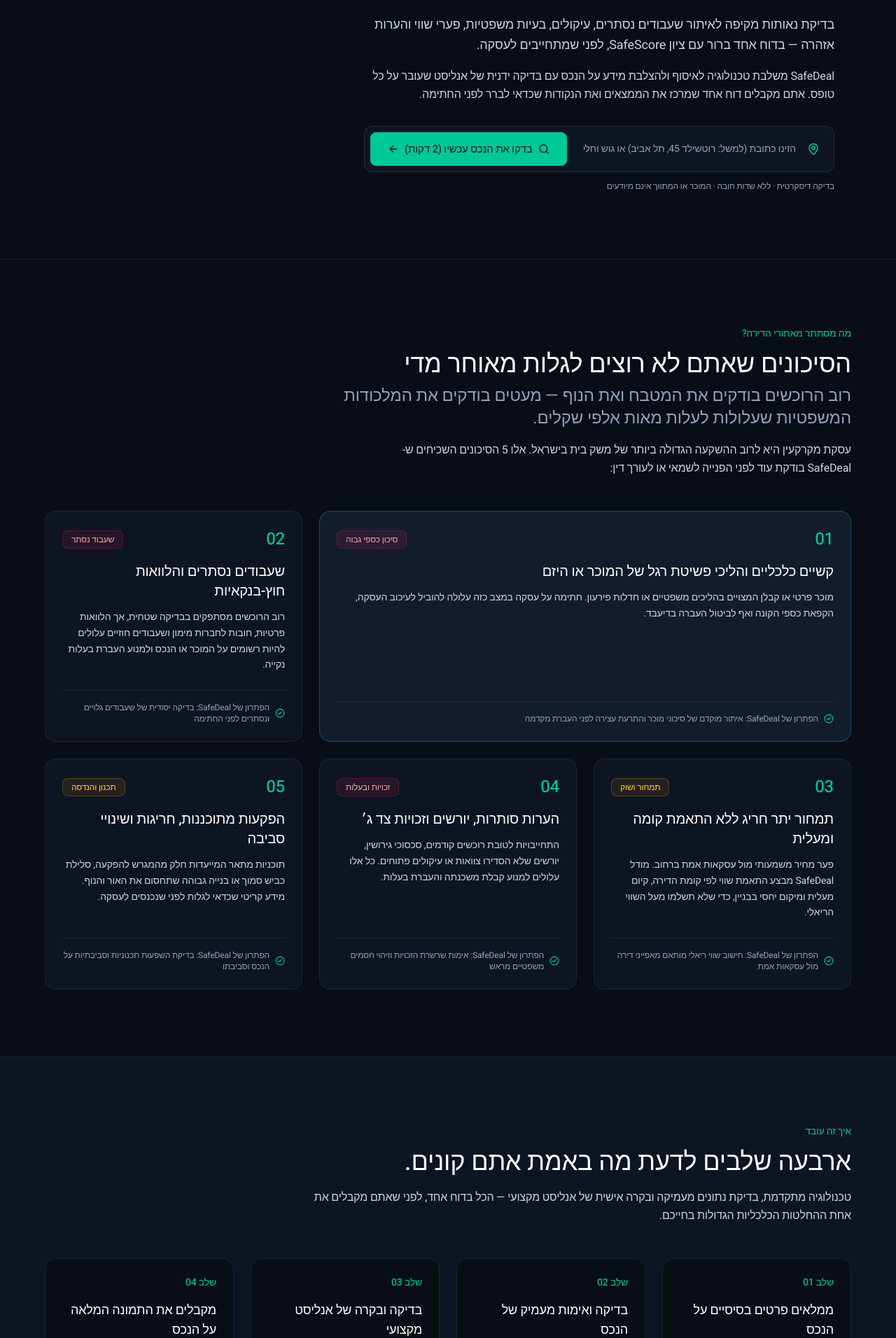
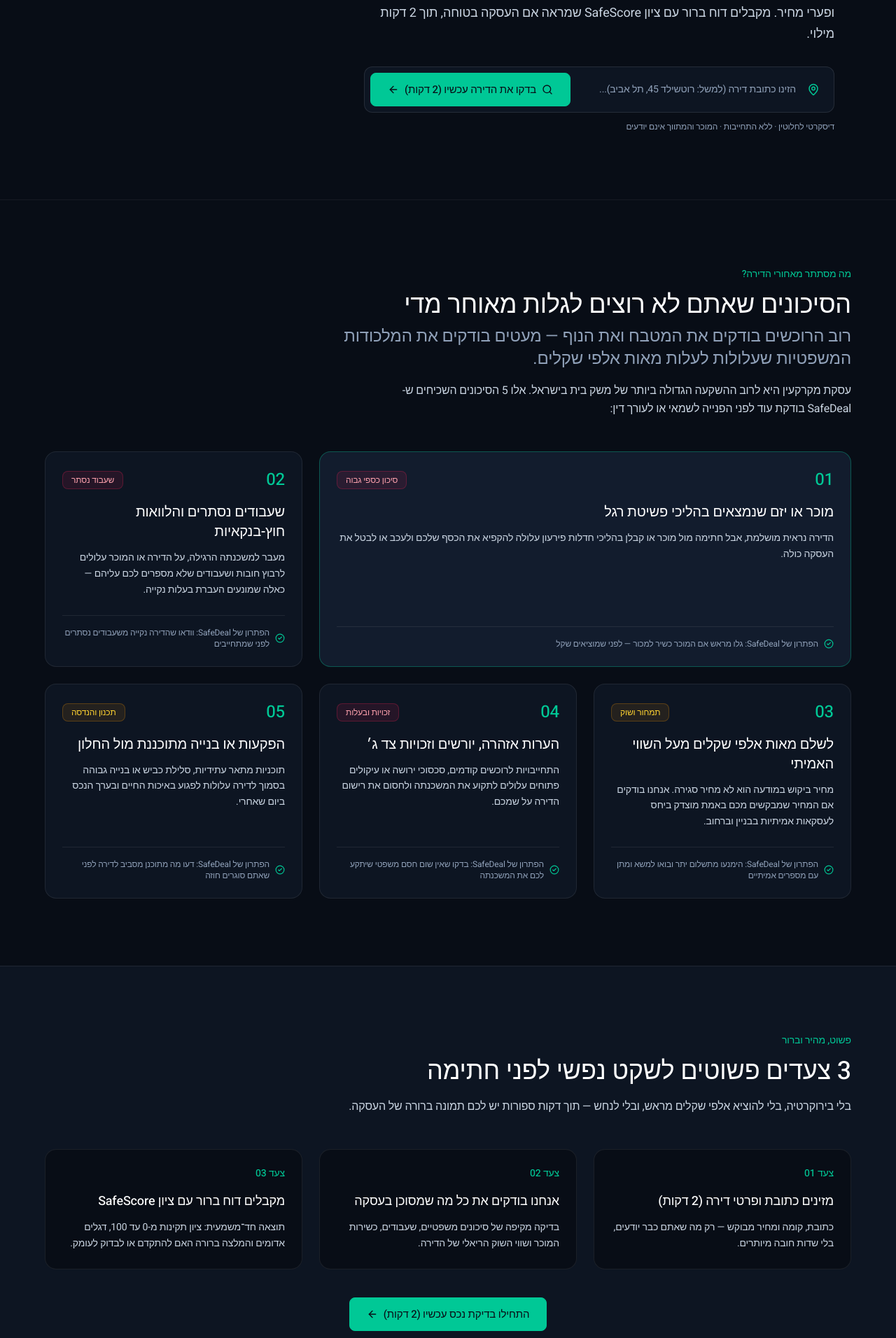
Before and after one commit to ofek-ok/safedeal, a Next.js app in the folder frontend/: page / in a window 1280 px wide. Shown: the part 388-2300 px from the top of the page at 70% size. Built offline with nearby package versions, Linux system fonts and the light colour scheme; a web font is replaced by a local one.

Commit message:
feat(frontend): conversion-focused sales landing page without revealing internals

```diff
--- a/frontend/src/app/page.tsx
+++ b/frontend/src/app/page.tsx
@@ -22,41 +22,41 @@ const CRITICAL_TRAPS = [
   {
     num: "01",
     tag: "סיכון כספי גבוה",
-    title: "קשיים כלכליים והליכי פשיטת רגל של המוכר או היזם",
-    desc: "מוכר פרטי או קבלן המצויים בהליכים משפטיים או חדלות פירעון. חתימה על עסקה במצב כזה עלולה להוביל לעיכוב העסקה, הקפאת כספי הקונה ואף לביטול העברה בדיעבד.",
-    solution: "איתור מוקדם של סיכוני מוכר והתרעת עצירה לפני העברת מקדמה",
+    title: "מוכר או יזם שנמצאים בהליכי פשיטת רגל",
+    desc: "הדירה נראית מושלמת, אבל חתימה מול מוכר או קבלן בהליכי חדלות פירעון עלולה להקפיא את הכסף שלכם ולעכב או לבטל את העסקה כולה.",
+    solution: "גלו מראש אם המוכר כשיר למכור — לפני שמוציאים שקל",
     severity: "high",
   },
   {
     num: "02",
     tag: "שעבוד נסתר",
     title: "שעבודים נסתרים והלוואות חוץ-בנקאיות",
-    desc: "רוב הרוכשים מסתפקים בבדיקה שטחית, אך הלוואות פרטיות, חובות לחברות מימון ושעבודים חוזיים עלולים להיות רשומים על המוכר או הנכס ולמנוע העברת בעלות נקייה.",
-    solution: "בדיקה יסודית של שעבודים גלויים ונסתרים לפני החתימה",
+    desc: "מעבר למשכנתה הרגילה, על הדירה או המוכר עלולים לרבוץ חובות ושעבודים שלא מספרים לכם עליהם — כאלה שמונעים העברת בעלות נקייה.",
+    solution: "וודאו שהדירה נקייה משעבודים נסתרים לפני שמתחייבים",
     severity: "high",
   },
   {
     num: "03",
     tag: "תמחור ושוק",
-    title: "תמחור יתר חריג ללא התאמת קומה ומעלית",
-    desc: "פער מחיר משמעותי מול עסקאות אמת ברחוב. מודל SafeDeal מבצע התאמת שווי לפי קומת הדירה, קיום מעלית ומיקום יחסי בבניין, כדי שלא תשלמו מעל השווי הריאלי.",
-    solution: "חישוב שווי ריאלי מותאם מאפייני דירה מול עסקאות אמת",
+    title: "לשלם מאות אלפי שקלים מעל השווי האמיתי",
+    desc: "מחיר ביקוש במודעה הוא לא מחיר סגירה. אנחנו בודקים אם המחיר שמבקשים מכם באמת מוצדק ביחס לעסקאות אמיתיות בבניין וברחוב.",
+    solution: "הימנעו מתשלום יתר ובואו למשא ומתן עם מספרים אמיתיים",
     severity: "medium",
   },
   {
     num: "04",
     tag: "זכויות ובעלות",
-    title: "הערות סותרות, יורשים וזכויות צד ג׳",
-    desc: "התחייבויות לטובת רוכשים קודמים, סכסוכי גירושין, יורשים שלא הסדירו צוואות או עיקולים פתוחים. כל אלו עלולים למנוע קבלת משכנתה והעברת בעלות.",
-    solution: "אימות שרשרת הזכויות וזיהוי חסמים משפטיים מראש",
+    title: "הערות אזהרה, יורשים וזכויות צד ג׳",
+    desc: "התחייבויות לרוכשים קודמים, סכסוכי ירושה או עיקולים פתוחים עלולים לתקוע את המשכנתה ולחסום את רישום הדירה על שמכם.",
+    solution: "בדקו שאין שום חסם משפטי שיתקע לכם את המשכנתה",
     severity: "high",
   },
   {
     num: "05",
     tag: "תכנון והנדסה",
-    title: "הפקעות מתוכננות, חריגות ושינויי סביבה",
-    desc: "תוכניות מתאר המייעדות חלק מהמגרש להפקעה, סלילת כביש סמוך או בנייה גבוהה שתחסום את האור והנוף. מידע קריטי שכדאי לגלות לפני שנכנסים לעסקה.",
-    solution: "בדיקת השפעות תכנוניות וסביבתיות על הנכס וסביבתו",
+    title: "הפקעות או בנייה מתוכננת מול החלון",
+    desc: "תוכניות מתאר עתידיות, סלילת כביש או בנייה גבוהה בסמוך לדירה עלולות לפגוע באיכות החיים ובערך הנכס ביום שאחרי.",
+    solution: "דעו מה מתוכנן מסביב לדירה לפני שאתם סוגרים חוזה",
     severity: "medium",
   },
 ];
@@ -66,34 +66,34 @@ const CRITICAL_TRAPS = [
 ───────────────────────────────────────────────────────────── */
 const COMPARISON_ROWS = [
   {
-    feature: "מועד הבדיקה",
-    traditional: "מאוחר — לאחר משא ומתן, הסכמה על מחיר והתחייבות רגשית לדירה",
-    safedeal: "מוקדם — לפני שמוציאים תקציב על אנשי מקצוע ולפני שמתחייבים",
+    feature: "מתי מגלים בעיות?",
+    traditional: "מאוחר — אחרי שהתאהבתם בדירה, לחצתם יד והוצאתם כסף על אנשי מקצוע",
+    safedeal: "מוקדם — עוד לפני שמבזבזים אלפי שקלים על שמאי ועו״ד",
   },
   {
-    feature: "זמן עד לקבלת תוצאות",
-    traditional: "ימים עד שבועות (ממתינים להפקת מסמכים ולבדיקות שונות)",
-    safedeal: "מילוי טופס תוך כ-2–3 דקות והעברה ישירה לתיק אנליסט לאימות",
+    feature: "כמה זמן מחכים?",
+    traditional: "ימים עד שבועות של ריצות, טלפונים והמתנה",
+    safedeal: "2 דקות מילוי — ואתם בדרך לדוח ברור ומוכן",
   },
   {
-    feature: "זיהוי שעבודים וכשירות מוכר",
-    traditional: "לעתים קרובות נבדק רק סמוך לחתימה או מתפספס בדירות יד שנייה",
-    safedeal: "משולב כחלק מובנה ממודל הסיכונים עם התרעת עצירה מוקדמת",
+    feature: "הגנה מהפתעות נסתרות",
+    traditional: "בדיקה חלקית שלפעמים מפספסת שעבודים או בעיות רקע של המוכר",
+    safedeal: "כיסוי מקיף של כל הסיכונים הקריטיים בעסקה עם התרעות ברורות",
   },
   {
-    feature: "התאמת מחיר לפי קומה ומעלית",
-    traditional: "הסתמכות על הערכת מתווך או מודעות יד2 (מחירי ביקוש)",
-    safedeal: "חישוב לפי עסקאות אמת בסביבה + התאמת קומה ומיקום יחסי",
+    feature: "בדיקת מחיר הוגן",
+    traditional: "ניחושים לפי מודעות יד2 והערכה של מתווך",
+    safedeal: "תמונת שווי אמיתית שמחזקת אתכם במשא ומתן",
   },
   {
-    feature: "מדד סיכון מספרי",
-    traditional: "אין ציון — ערימת מסמכים וחוות דעת מלל מבוזרות",
-    safedeal: "ציון SafeScore מ-0 עד 100 עם מפת סיכונים מובנית",
+    feature: "שורה תחתונה ברורה",
+    traditional: "ערימת מסמכים מבלבלת בלי ציון ובלי המלצה חד־משמעית",
+    safedeal: "ציון SafeScore מ-0 עד 100 שמראה מיד אם העסקה בטוחה",
   },
   {
-    feature: "עלות הבדיקה",
-    traditional: "אלפי שקלים (עו״ד, שמאי מקרקעין ובדק בית) עוד לפני שיודעים אם העסקה תקינה",
-    safedeal: "סינון מוקדם בעלות נגישה לפני השקעה בבעלי מקצוע",
+    feature: "עלות",
+    traditional: "אלפי שקלים על עו״ד ושמאי עוד לפני שיודעים אם כדאי להתקדם",
+    safedeal: "בדיקה נגישה שחוסכת טעויות של מאות אלפי שקלים",
   },
 ];
 
@@ -102,24 +102,20 @@ const COMPARISON_ROWS = [
 ───────────────────────────────────────────────────────────── */
 const FAQS = [
   {
-    q: "האם דוח SafeDeal מחליף עורך דין או שמאי מקרקעין?",
-    a: "לא. SafeDeal הוא כלי סינון מוקדם (Early Pre-screening) שנועד לסייע לכם ולעורך הדין שלכם. במקום לגלות דגלים אדומים ברגע האחרון כשהשקעתם כבר אלפי שקלים על שמאי ומהנדס, SafeDeal מרכזת את הממצאים הראשוניים כבר בשלב ההתעניינות ומספקת לעורך הדין מפת סיכונים ממוקדת.",
+    q: "יש לי כבר עורך דין — למה לי לבדוק גם ב-SafeDeal?",
+    a: "עורך הדין נכנס בדרך כלל רק בשלב החוזה, אחרי שכבר התחייבתם רגשית והוצאתם כסף. SafeDeal נותנת לכם תמונת מצב מוקדמת וציון ברור עוד בשלב ההתלבטות — כדי שתדעו אם בכלל שווה להתקדם, ותגיעו לעו״ד עם כל הדגלים האדומים כבר על השולחן.",
   },
   {
-    q: "האם המוכר או המתווך יודעים שביצעתי בדיקה על הנכס?",
-    a: "לא. הבדיקה דיסקרטית לחלוטין ואינה כוללת פנייה למוכר, ליזם או לגורם תיווך.",
+    q: "האם המוכר או המתווך יודעים שבדקתי את הדירה?",
+    a: "לא. הבדיקה דיסקרטית לחלוטין. המוכר, היזם והמתווך אינם מקבלים שום הודעה ואינם יודעים שביצעתם בדיקה.",
   },
   {
-    q: "מה קורה אם אין לי את מספר הגוש והחלקה או את קומת הדירה?",
-    a: "המערכת מאתרת את פרטי הנכס המלאים ישירות מהכתובת שהזנתם. בנוסף, נתון חסר אינו מוריד ציון ואינו מייצר התרעת שווא — הניתוח מותאם למידע הזמין.",
+    q: "אין לי את כל הפרטים על הדירה — אפשר בכל זאת לבדוק?",
+    a: "בוודאי. מספיק להזין כתובת בסיסית. אין שדות חובה מסובכים, וכל נתון שחסר מושלם אוטומטית או מותאם כדי שתקבלו תשובה ברורה.",
   },
   {
-    q: "מה בודקים לגבי המוכר או היזם ומדוע זה קריטי?",
-    a: "הבדיקה בוחנת האם המוכר או היזם מצויים בקשיים משפטיים, שעבודים חריגים או הליכי פשיטת רגל פעילים. חתימה עם מוכר במצב כזה ללא הגנות מתאימות עלולה להוביל לאובדן המקדמה ולביטול העסקה.",
-  },
-  {
-    q: "כמה זמן לוקח לקבל את הדוח המלא?",
-    a: "מילוי הטופס אורך כ-2–3 דקות. הנתונים נקשרים לתיק נאותות במערכת האנליסטים, והבדיקה המלאה ובקרת האנליסט מתבצעות ברציפות להפקת הדוח.",
+    q: "מתי הכי נכון לעשות את הבדיקה?",
+    a: "ברגע שמצאתם דירה שנראית רצינית — לפני זיכרון דברים, לפני העברת מקדמה ולפני שמוציאים כסף על שמאי ומהנדס. בדיקה של 2 דקות עכשיו יכולה לחסוך לכם מאות אלפי שקלים.",
   },
 ];
 
@@ -174,9 +170,9 @@ export default function HomePage() {
             </Link>
             <Link
               href="/analyze"
-              className="text-sm font-medium text-slate-100 border border-white/10 bg-[#0D1522] hover:border-white/20 hover:bg-[#121C2D] px-4 py-2 rounded-lg transition-colors duration-200 ease-out"
+              className="text-sm font-medium text-[#080D16] bg-[#00C896] hover:bg-[#00b386] px-4 py-2 rounded-lg transition-colors duration-200 ease-out"
             >
-              התחילו בדיקה
+              בדקו דירה עכשיו
             </Link>
           </div>
         </nav>
@@ -188,24 +184,16 @@ export default function HomePage() {
       <section className="px-6 py-16 sm:py-24 max-w-6xl mx-auto">
         <div className="max-w-3xl text-right">
           <p className="text-sm font-medium text-[#00C896] mb-4">
-            בדיקת נכס לפני רכישה · שקט נפשי לפני החתימה
-          </p>
-
-          <p className="text-xl sm:text-2xl font-normal text-slate-300 mb-3">
             לפני שחותמים על דירה, בודקים מה באמת קונים
           </p>
 
           <h1 className="text-4xl sm:text-5xl md:text-6xl font-medium leading-[1.15] text-white mb-6">
             לא קונים דירה לפני שעושים{" "}
-            <span className="text-[#00C896]">SafeDeal</span>
+            <span className="text-[#00C896]">SafeDeal</span>.
           </h1>
 
-          <p className="text-base sm:text-lg text-slate-300 max-w-2xl leading-relaxed mb-4 font-normal">
-            בדיקת נאותות מקיפה לאיתור שעבודים נסתרים, עיקולים, בעיות משפטיות, פערי שווי והערות אזהרה — בדוח אחד ברור עם ציון SafeScore, לפני שמתחייבים לעסקה.
-          </p>
-
-          <p className="text-sm sm:text-base text-slate-300 max-w-2xl leading-relaxed mb-8 font-normal">
-            SafeDeal משלבת טכנולוגיה לאיסוף ולהצלבת מידע על הנכס עם בדיקה ידנית של אנליסט שעובר על כל טופס. אתם מקבלים דוח אחד שמרכז את הממצאים ואת הנקודות שכדאי לברר לפני החתימה.
+          <p className="text-base sm:text-lg text-slate-300 max-w-2xl leading-relaxed mb-8 font-normal">
+            לפני שאתם מתחייבים למיליונים — גלו שעבודים נסתרים, בעיות משפטיות, הפתעות בתכנון ופערי מחיר. מקבלים דוח ברור עם ציון SafeScore שמראה אם העסקה בטוחה, תוך 2 דקות מילוי.
           </p>
 
           {/* Fast Address Search Box — Single Primary CTA on Page */}
@@ -219,7 +207,7 @@ export default function HomePage() {
                 type="text"
                 value={fastAddress}
                 onChange={(e) => setFastAddress(e.target.value)}
-                placeholder="הזינו כתובת (למשל: רוטשילד 45, תל אביב) או גוש וחלקה..."
+                placeholder="הזינו כתובת דירה (למשל: רוטשילד 45, תל אביב)..."
                 className="w-full bg-transparent py-3 pr-1 pl-3 text-white text-sm placeholder:text-slate-400 focus:outline-none"
               />
             </div>
@@ -228,13 +216,13 @@ export default function HomePage() {
               className="sd-btn-primary w-full sm:w-auto shrink-0"
             >
               <Search size={16} />
-              <span>בדקו את הנכס עכשיו (2 דקות)</span>
+              <span>בדקו את הדירה עכשיו (2 דקות)</span>
               <ArrowLeft size={16} />
             </button>
           </form>
 
           <p className="text-xs text-slate-400 mt-3">
-            בדיקה דיסקרטית · ללא שדות חובה · המוכר או המתווך אינם מיודעים
+            דיסקרטי לחלוטין · ללא התחייבות · המוכר והמתווך אינם יודעים
           </p>
         </div>
       </section>
@@ -304,43 +292,38 @@ export default function HomePage() {
       </section>
 
       {/* ═══════════════════════════════════════════════════════
-          SECTION 3 — HOW IT WORKS (4 STEPS)
+          SECTION 3 — SIMPLE 3-STEP EXPERIENCE
       ═══════════════════════════════════════════════════════ */}
       <section id="how-it-works" className="px-6 py-16 sm:py-24 bg-[#0D1522] border-y border-white/[0.08]">
         <div className="max-w-6xl mx-auto">
           <p className="text-sm font-medium text-[#00C896] mb-3">
-            איך זה עובד
+            פשוט, מהיר וברור
           </p>
 
           <h2 className="text-3xl sm:text-4xl font-medium leading-[1.2] mb-4 text-white">
-            ארבעה שלבים לדעת מה באמת אתם קונים.
+            3 צעדים פשוטים לשקט נפשי לפני חתימה
           </h2>
 
           <p className="text-base text-slate-300 max-w-3xl mb-12 leading-relaxed font-normal">
-            טכנולוגיה מתקדמת, בדיקת נתונים מעמיקה ובקרה אישית של אנליסט מקצועי — הכל בדוח אחד, לפני שאתם מקבלים את אחת ההחלטות הכלכליות הגדולות בחייכם.
+            בלי בירוקרטיה, בלי להוציא אלפי שקלים מראש, ובלי לנחש — תוך דקות ספורות יש לכם תמונה ברורה של העסקה.
           </p>
 
-          <div className="grid grid-cols-1 md:grid-cols-2 lg:grid-cols-4 gap-6">
+          <div className="grid grid-cols-1 md:grid-cols-3 gap-6">
             {[
               {
                 step: "01",
-                title: "ממלאים פרטים בסיסיים על הנכס",
-                desc: "כתובת, קומה ומחיר מבוקש. ללא שדות חובה מיותרים — ממלאים את מה שידוע לכם תוך כ־2–3 דקות.",
+                title: "מזינים כתובת ופרטי דירה (2 דקות)",
+                desc: "כתובת, קומה ומחיר מבוקש — רק מה שאתם כבר יודעים, בלי שדות חובה מיותרים.",
               },
               {
                 step: "02",
-                title: "בדיקה ואימות מעמיק של הנכס",
-                desc: "הטכנולוגיה שלנו אוספת, מצליבה ומנתחת את כל המידע הרלוונטי על הנכס, הזכויות, השעבודים, המוכר והשווי — במקום אחד.",
+                title: "אנחנו בודקים את כל מה שמסוכן בעסקה",
+                desc: "בדיקה מקיפה של סיכונים משפטיים, שעבודים, כשירות המוכר ושווי השוק הריאלי של הדירה.",
               },
               {
                 step: "03",
-                title: "בדיקה ובקרה של אנליסט מקצועי",
-                desc: "אנליסט אנושי עובר באופן אישי על כלל הממצאים, בוחן את הנתונים, מזהה אי־התאמות וסיכונים פוטנציאליים ומבצע בקרה מקצועית לפני מסירת הדוח.",
-              },
-              {
-                step: "04",
-                title: "מקבלים את התמונה המלאה על הנכס",
-                desc: "דוח מקיף הכולל ציון SafeScore, מפת סיכונים, ממצאים מרכזיים והמלצות להמשך בדיקה לפני הרכישה.",
+                title: "מקבלים דוח ברור עם ציון SafeScore",
+                desc: "תוצאה חד־משמעית: ציון תקינות מ-0 עד 100, דגלים אדומים והמלצה ברורה האם להתקדם או לבדוק לעומק.",
               },
             ].map(({ step, title, desc }) => (
               <div
@@ -348,7 +331,7 @@ export default function HomePage() {
                 className="p-6 rounded-2xl bg-[#080D16] border border-white/[0.08] hover:border-white/20 transition-colors duration-200 ease-out"
               >
                 <span className="text-sm font-medium tabular-nums text-[#00C896] block mb-4">
-                  שלב {step}
+                  צעד {step}
                 </span>
                 <h3 className="text-lg font-medium text-white mb-3">{title}</h3>
                 <p className="text-sm text-slate-300 leading-relaxed font-normal">{desc}</p>
@@ -356,8 +339,11 @@ export default function HomePage() {
             ))}
           </div>
 
-          <div className="mt-8 p-4 rounded-xl bg-[#080D16] border border-white/[0.08] text-xs sm:text-sm text-slate-300 text-center">
-            ממלאים את פרטי הדירה ← המערכת מנתחת ומצליבה את נתוני העסקה ← אנליסט בודק את הטופס ידנית ← מקבלים דוח מסודר
+          <div className="mt-10 flex justify-center">
+            <Link href="/analyze" className="sd-btn-primary">
+              <span>התחילו בדיקת נכס עכשיו (2 דקות)</span>
+              <ArrowLeft size={16} />
+            </Link>
           </div>
         </div>
       </section>
@@ -623,42 +609,36 @@ export default function HomePage() {
       ═══════════════════════════════════════════════════════ */}
       <section className="px-6 py-16 sm:py-24 border-t border-white/[0.08]">
         <div className="max-w-5xl mx-auto space-y-8">
-          <div className="max-w-3xl text-right space-y-4">
-            <p className="text-base text-slate-300 leading-relaxed font-normal">
-              כי כשמדובר באחת העסקאות הגדולות בחיים שלכם, אנחנו לא מסתמכים על טכנולוגיה בלבד.{" "}
-              <span className="text-white font-medium underline decoration-[#00C896]/60 underline-offset-4">
-                כל דוח עובר גם בדיקה אנושית ומקצועית של אנליסט מומחה.
-              </span>
+          <div className="rounded-2xl bg-[#0D1522] border border-white/10 p-8 sm:p-12 text-center space-y-5">
+            <p className="text-sm font-medium text-[#00C896]">
+              בדיקה של 2 דקות יכולה לחסוך לכם מאות אלפי שקלים
             </p>
-            <ul className="space-y-2 text-sm text-slate-300">
+            <h2 className="text-2xl sm:text-4xl font-medium text-white">
+              לפני שחותמים על דירה — בודקים עם SafeDeal.
+            </h2>
+            <p className="text-sm sm:text-base text-slate-300 max-w-2xl mx-auto leading-relaxed">
+              גלו מראש שעבודים נסתרים, בעיות משפטיות ופערי מחיר עוד לפני שמעבירים מקדמה או מוציאים אלפי שקלים על אנשי מקצוע.
+            </p>
+            <ul className="flex flex-wrap items-center justify-center gap-x-6 gap-y-2 text-xs sm:text-sm text-slate-300 pt-1">
               <li className="flex items-center gap-2">
-                <CheckCircle2 size={16} className="text-[#00C896] shrink-0" />
-                <span>ניתוח נתונים באמצעות טכנולוגיה מתקדמת</span>
+                <CheckCircle2 size={15} className="text-[#00C896] shrink-0" />
+                <span>תשובה ברורה עם ציון SafeScore</span>
               </li>
               <li className="flex items-center gap-2">
-                <CheckCircle2 size={16} className="text-[#00C896] shrink-0" />
-                <span>כל בדיקה עוברת ניתוח ידני של אנליסט מקצועי</span>
+                <CheckCircle2 size={15} className="text-[#00C896] shrink-0" />
+                <span>דיסקרטי לחלוטין — המוכר לא יודע</span>
               </li>
               <li className="flex items-center gap-2">
-                <CheckCircle2 size={16} className="text-[#00C896] shrink-0" />
-                <span>דוח מותאם אישית לנכס שלכם</span>
+                <CheckCircle2 size={15} className="text-[#00C896] shrink-0" />
+                <span>ללא מנוי וללא התחייבות</span>
               </li>
             </ul>
-          </div>
-
-          <div className="rounded-2xl bg-[#0D1522] border border-white/10 p-8 sm:p-10 text-center space-y-5">
-            <h2 className="text-2xl sm:text-3xl font-medium text-white">
-              לפני שקונים דירה, יודעים מה באמת קונים.
-            </h2>
-            <p className="text-sm sm:text-base text-slate-300 max-w-2xl mx-auto">
-              טכנולוגיה מתקדמת ובדיקה אישית של אנליסט מקצועי. כל המידע החשוב על הנכס בדוח אחד.
-            </p>
-            <div className="flex flex-col sm:flex-row items-stretch sm:items-center justify-center gap-3 max-w-xl mx-auto pt-2">
+            <div className="flex flex-col sm:flex-row items-stretch sm:items-center justify-center gap-3 max-w-xl mx-auto pt-3">
               <Link
                 href="/analyze"
                 className="sd-btn-primary w-full sm:w-auto justify-center"
               >
-                <span>בדקו את הדירה שלי</span>
+                <span>בדקו את הדירה שלי עכשיו</span>
                 <ArrowLeft size={16} />
               </Link>
               <Link href="/report" className="sd-btn-ghost w-full sm:w-auto justify-center">
@@ -666,7 +646,7 @@ export default function HomePage() {
               </Link>
             </div>
             <p className="text-xs text-slate-400">
-              ללא מנוי · בדיקת אנליסט אנושי · תשלום חד־פעמי
+              תשלום חד־פעמי · מילוי מהיר ב־2 דקות
             </p>
           </div>
         </div>
```
